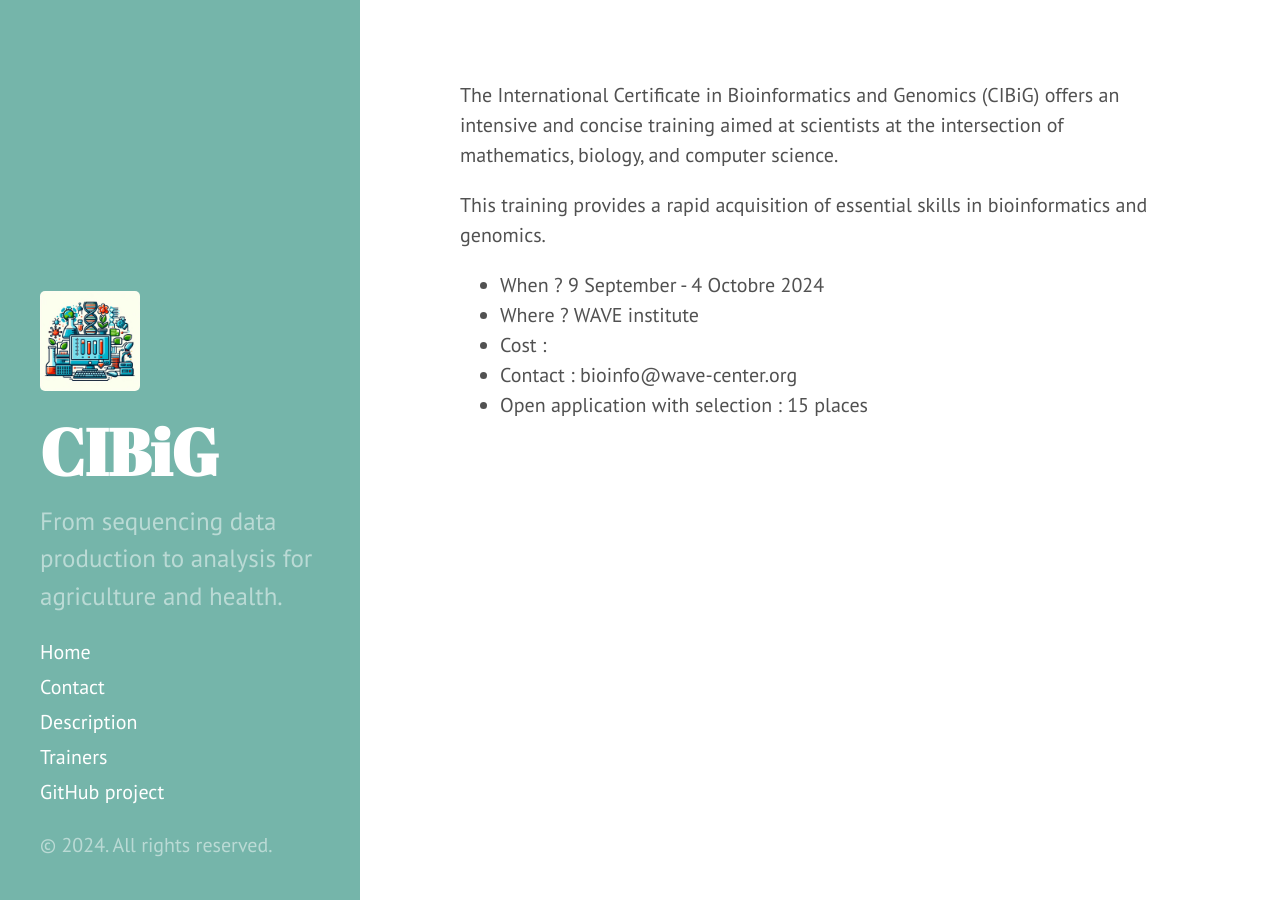
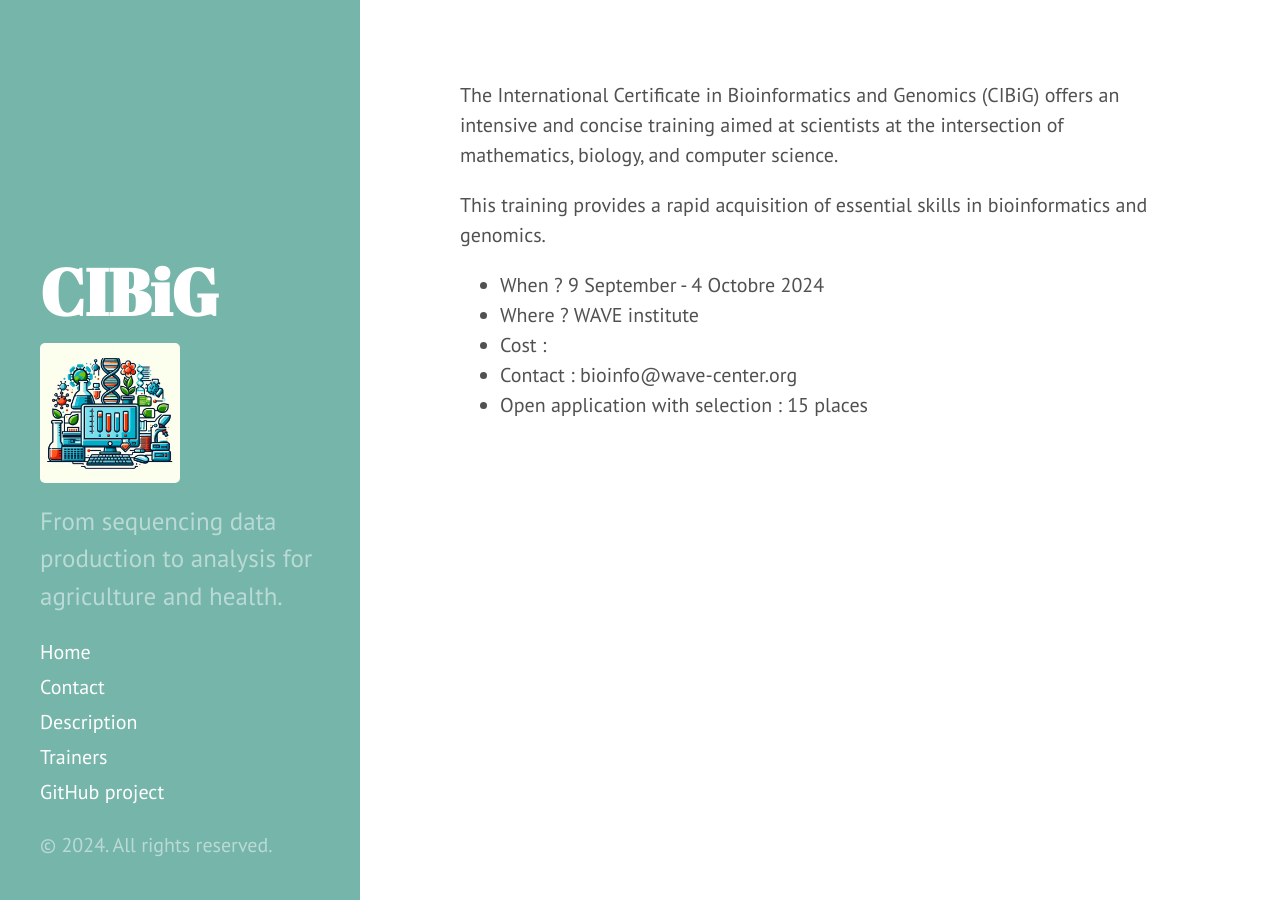
Before and after one commit to CIBiG-Course/CIBiG-course.github.io, a Jekyll site: the page built from docs/index.md, in a window 1280 px wide. Built offline with Jekyll 4.4.1, drawn with Linux system fonts in a browser that asks for light colours.

Commit message:
logo in navbar

```diff
--- a/docs/_includes/sidebar.html
+++ b/docs/_includes/sidebar.html
@@ -1,12 +1,12 @@
 <div class="sidebar">
   <div class="container sidebar-sticky">
     <div class="sidebar-about">
-      <img src="https://cibig-course.github.io/public/logo1.jpeg" width="100">
-          <h1>
+         <h1>
         <a href="https://cibig-course.github.io/">
           {{ site.title }}
         </a>
       </h1>
+      <img src="https://cibig-course.github.io/public/logo1.jpeg" width="50%" height="width="50%">
 
            <p class="lead">{{ site.description }}</p>
     </div>
```
